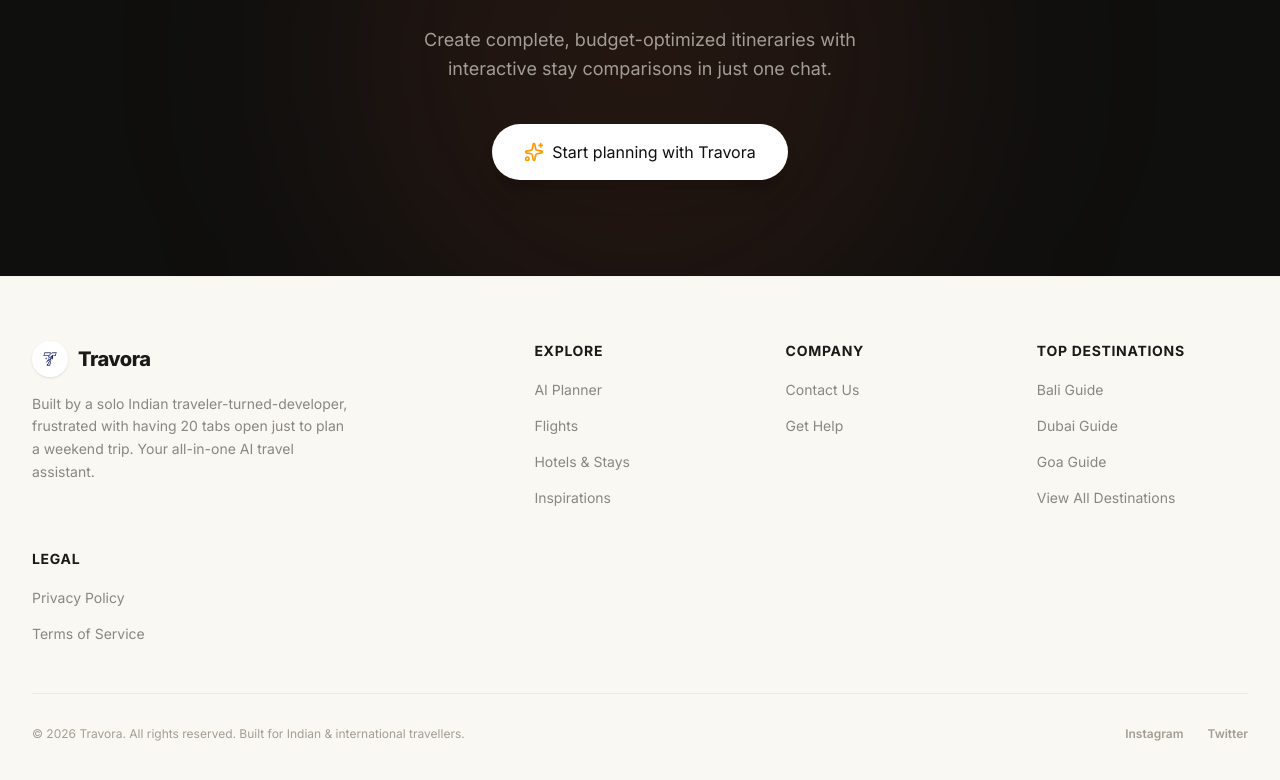
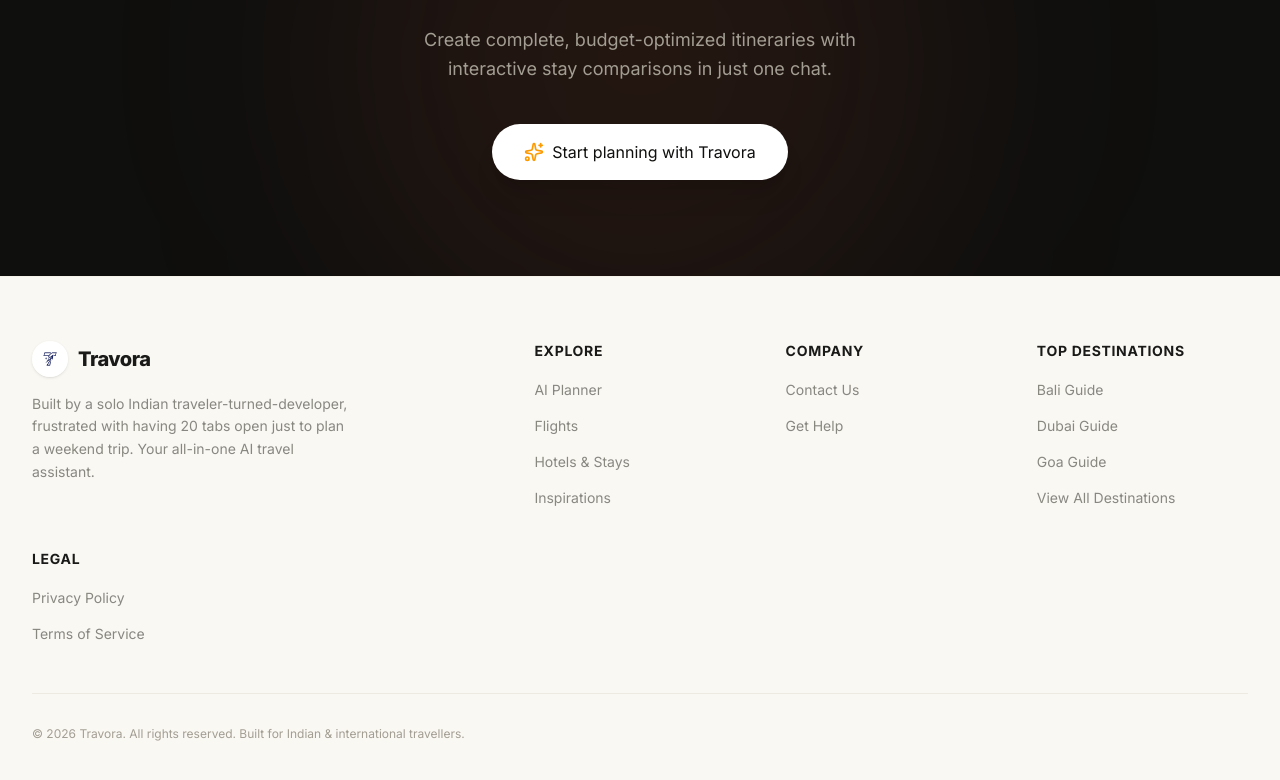
Before and after one commit to Rahul20s/Travorai.in, a Next.js app: page / in a window 1280 px wide. Shown: the part 6159-6939 px from the top of the page. Built offline with nearby package versions, Linux system fonts and the light colour scheme; no server answers.

Commit message:
fix: remove instagram and twitter links from footer

```diff
--- a/src/components/landing/LandingFooter.tsx
+++ b/src/components/landing/LandingFooter.tsx
@@ -95,29 +95,11 @@ export function LandingFooter() {
           </div>
         </div>
 
-        {/* Copy / Social Row */}
+        {/* Copy Row */}
         <div className="border-t border-slate-200/60 pt-8 flex flex-col md:flex-row items-center justify-between gap-4">
           <p className="text-xs text-slate-400">
             © {new Date().getFullYear()} Travora. All rights reserved. Built for Indian & international travellers.
           </p>
-          <div className="flex items-center gap-6">
-            <a
-              href="https://instagram.com"
-              target="_blank"
-              rel="noopener noreferrer"
-              className="text-xs text-slate-400 hover:text-slate-900 transition-colors font-semibold"
-            >
-              Instagram
-            </a>
-            <a
-              href="https://twitter.com"
-              target="_blank"
-              rel="noopener noreferrer"
-              className="text-xs text-slate-400 hover:text-slate-900 transition-colors font-semibold"
-            >
-              Twitter
-            </a>
-          </div>
         </div>
       </div>
     </footer>
```
